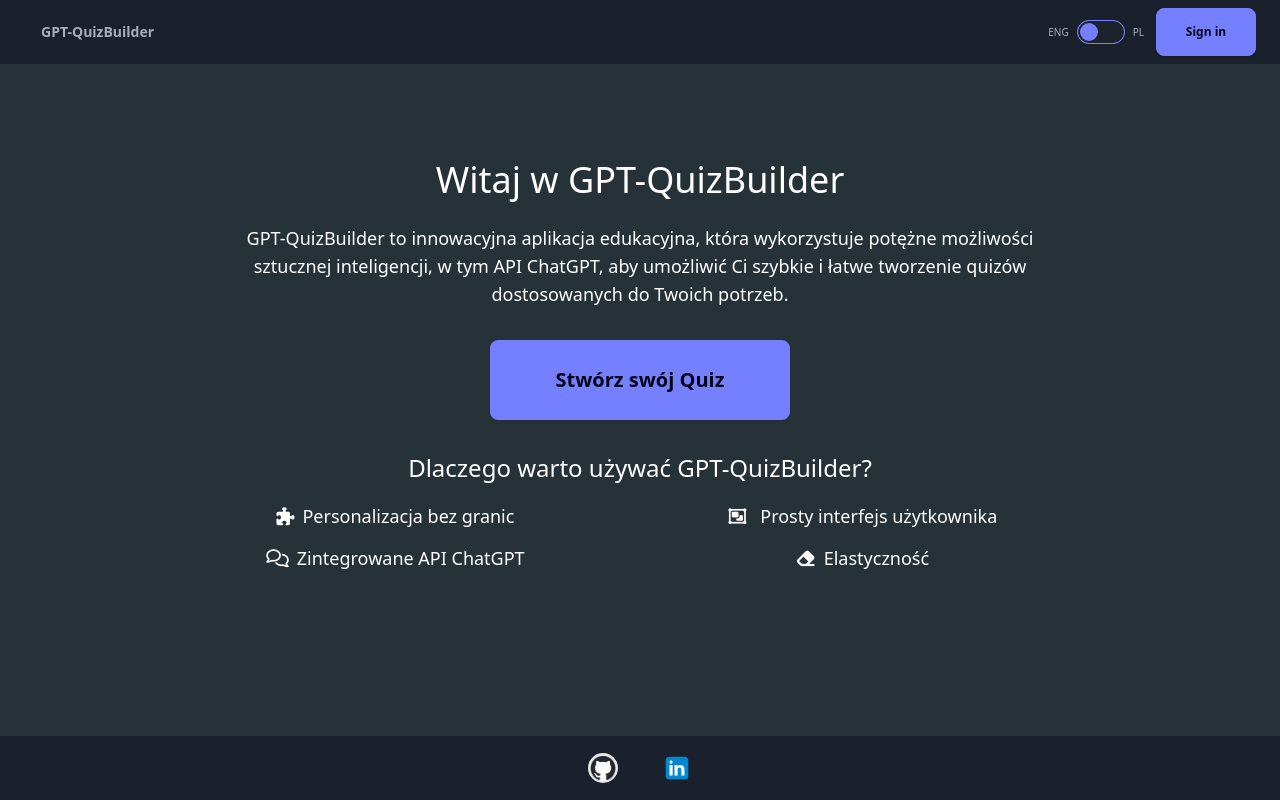
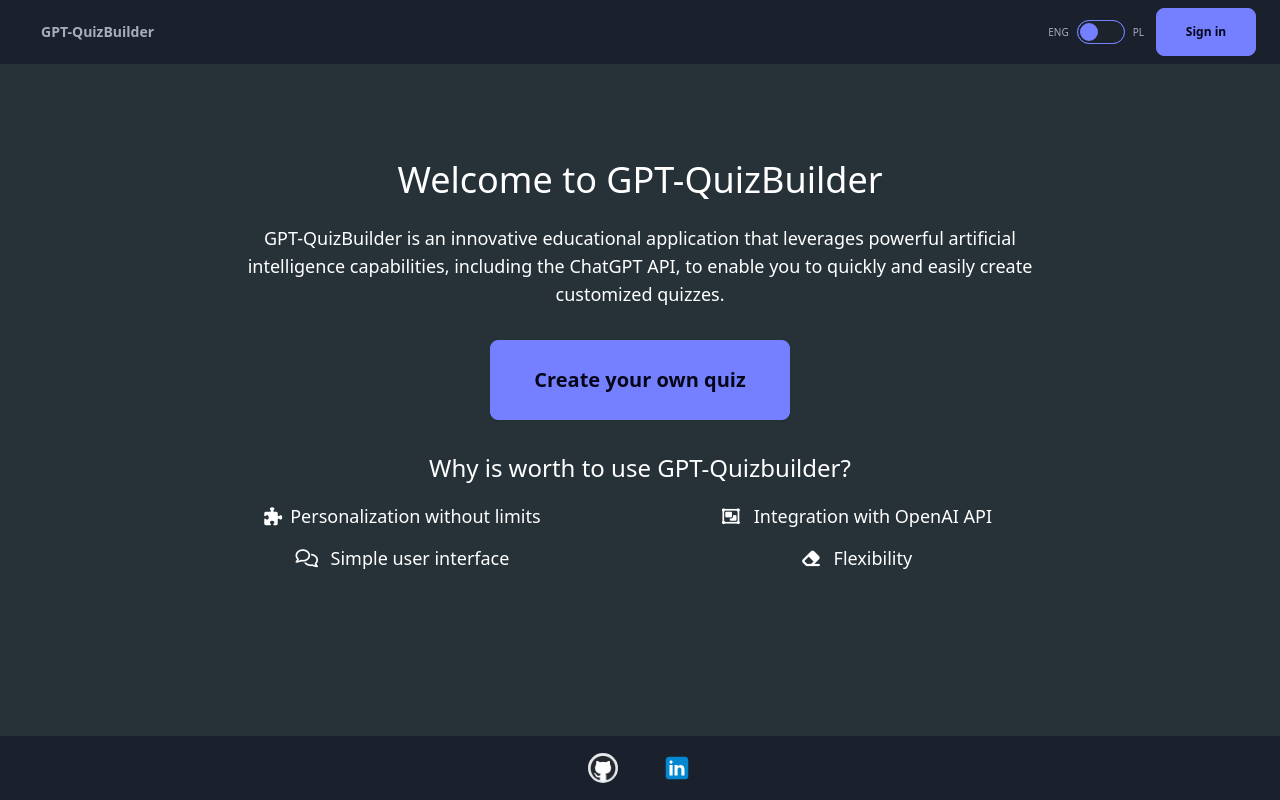
Before and after one commit to Adriann77/GPTQuizBuilder, a React (Vite) app: page / in a window 1280 px wide. Built offline with nearby package versions, Linux system fonts and the light colour scheme; no server answers.

Commit message:
add translations to landing page

```diff
--- a/src/components/Header/Header.tsx
+++ b/src/components/Header/Header.tsx
@@ -1,42 +1,41 @@
 import { Wrapper } from '../Wrapper/Wrapper';
 import { Link } from 'react-router-dom';
+import { useTranslation } from 'react-i18next';
 
 export default function Header() {
+	const { t } = useTranslation();
 	return (
 		<>
 			<header className=' w-screen  '>
 				<Wrapper>
 					<div className='flex flex-col my-5 p-2 gap-6 '>
 						<div className=' flex justify-center items-center flex-col '>
-							<h1 className='text-2xl  text-center lg:text-4xl'>Witaj w GPT-QuizBuilder</h1>
-							<p className='text-xs text-center m-6 lg:text-lg max-w-[800px]'>
-								GPT-QuizBuilder to innowacyjna aplikacja edukacyjna, która wykorzystuje potężne możliwości sztucznej
-								inteligencji, w tym API ChatGPT, aby umożliwić Ci szybkie i łatwe tworzenie quizów dostosowanych do
-								Twoich potrzeb.
-							</p>
+							<h1 className='text-2xl  text-center lg:text-4xl'>{t('global:landingPage:header')}</h1>
+							<p className='text-xs text-center m-6 lg:text-lg max-w-[800px]'>{t('global:landingPage:description')}</p>
 
 							<Link
 								to={'/form'}
 								className=' btn btn-primary   max-w-[300px] my-2 mx-auto lg:text-xl lg:w-[100%] lg:h-[80px]'>
-								Stwórz swój Quiz
+								{t('global:landingPage:createQuizBtn')}
 							</Link>
 						</div>
 						<div className='flex flex-col  h-[100%] items-center justify-center text-sm lg:text-lg'>
-							<h2 className='text-md text-center lg:text-2xl '>Dlaczego warto używać GPT-QuizBuilder?</h2>
+							<h2 className='text-md text-center lg:text-2xl '>{t('global:landingPage:whyWorth')}</h2>
 							<ul className='flex flex-wrap gap-2 mt-4 text-center'>
 								<li className='w-[48%]'>
-									<i className='fa-solid fa-puzzle-piece m-2'></i>Personalizacja bez granic
+									<i className='fa-solid fa-puzzle-piece m-2'></i>
+									{t('global:landingPage:one')}
 								</li>
 								<li className='w-[48%]'>
-									<i className='fa-regular fa-object-group m-2'></i> Prosty interfejs użytkownika
+									<i className='fa-regular fa-object-group m-2'></i> {t('global:landingPage:two')}
 								</li>
 								<li className='w-[48%]'>
 									{' '}
-									<i className='fa-regular fa-comments m-2'></i>Zintegrowane API ChatGPT
+									<i className='fa-regular fa-comments m-2'></i> {t('global:landingPage:three')}
 								</li>
 								<li className='w-[48%]'>
 									{' '}
-									<i className='fa-solid fa-eraser m-2'></i>Elastyczność
+									<i className='fa-solid fa-eraser m-2'></i> {t('global:landingPage:four')}
 								</li>
 							</ul>
 						</div>
--- a/src/translations/en/global.json
+++ b/src/translations/en/global.json
@@ -29,5 +29,15 @@
 	"isUserRegistered": "Dont have account yet?",
 	"isUserRegistered2": "Sign up now!",
 	"isUserRegistered3": "You already have an account?",
-	"isUserRegistered4": "Sign in"
+	"isUserRegistered4": "Sign in",
+	"landingPage": {
+		"header": "Welcome to GPT-QuizBuilder",
+		"description": "GPT-QuizBuilder is an innovative educational application that leverages powerful artificial intelligence capabilities, including the ChatGPT API, to enable you to quickly and easily create customized quizzes.",
+		"createQuizBtn": "Create your own quiz",
+		"whyWorth": "Why is worth to use GPT-Quizbuilder?",
+		"one": "Personalization without limits",
+		"two": "Integration with OpenAI API",
+		"three": "Simple user interface",
+		"four": "Flexibility"
+	}
 }
--- a/src/translations/pl/global.json
+++ b/src/translations/pl/global.json
@@ -30,5 +30,15 @@
 	"isUserRegistered": "Nie posiadasz konta?",
 	"isUserRegistered2": "Zarejestruj się teraz!",
 	"isUserRegistered3": "Posiadasz już konto?",
-	"isUserRegistered4": "Zaloguj się"
+	"isUserRegistered4": "Zaloguj się",
+	"landingPage": {
+		"header": "Witaj w GPT-QuizBuilder",
+		"description": "GPT-QuizBuilder to innowacyjna aplikacja edukacyjna, która wykorzystuje potężne możliwości sztucznej inteligencji, w tym API ChatGPT, aby umożliwić Ci szybkie i łatwe tworzenie quizów dostosowanych do Twoich potrzeb.",
+		"createQuizBtn": "Stwórz swój Quiz",
+		"whyWorth": "Dlaczego warto korzystać z GPT-QuizBuilder?",
+		"one": "Personalizacja bez granic",
+		"two": "Zintegrowane API od OpenAI",
+		"three": "Prosty interfejs użytkownika",
+		"four": "Elastyczność"
+	}
 }
```
